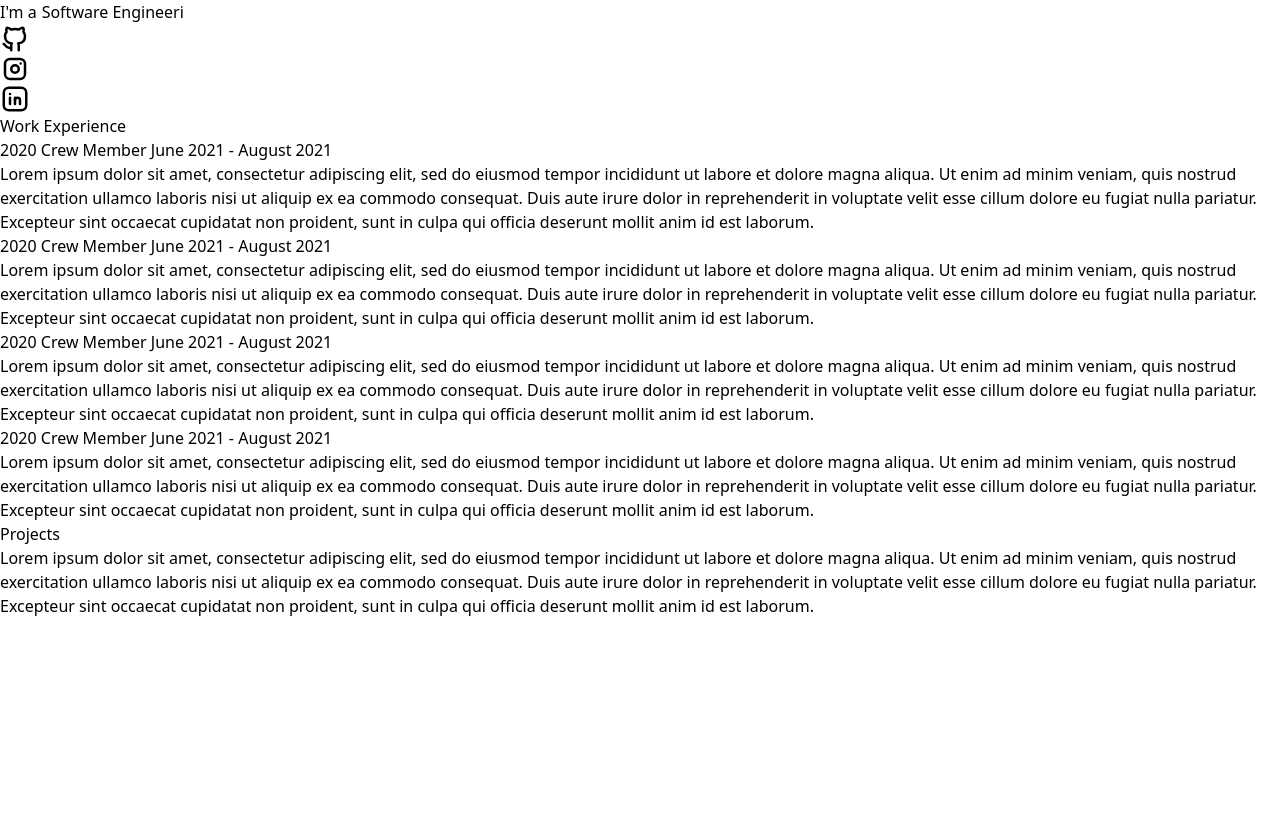
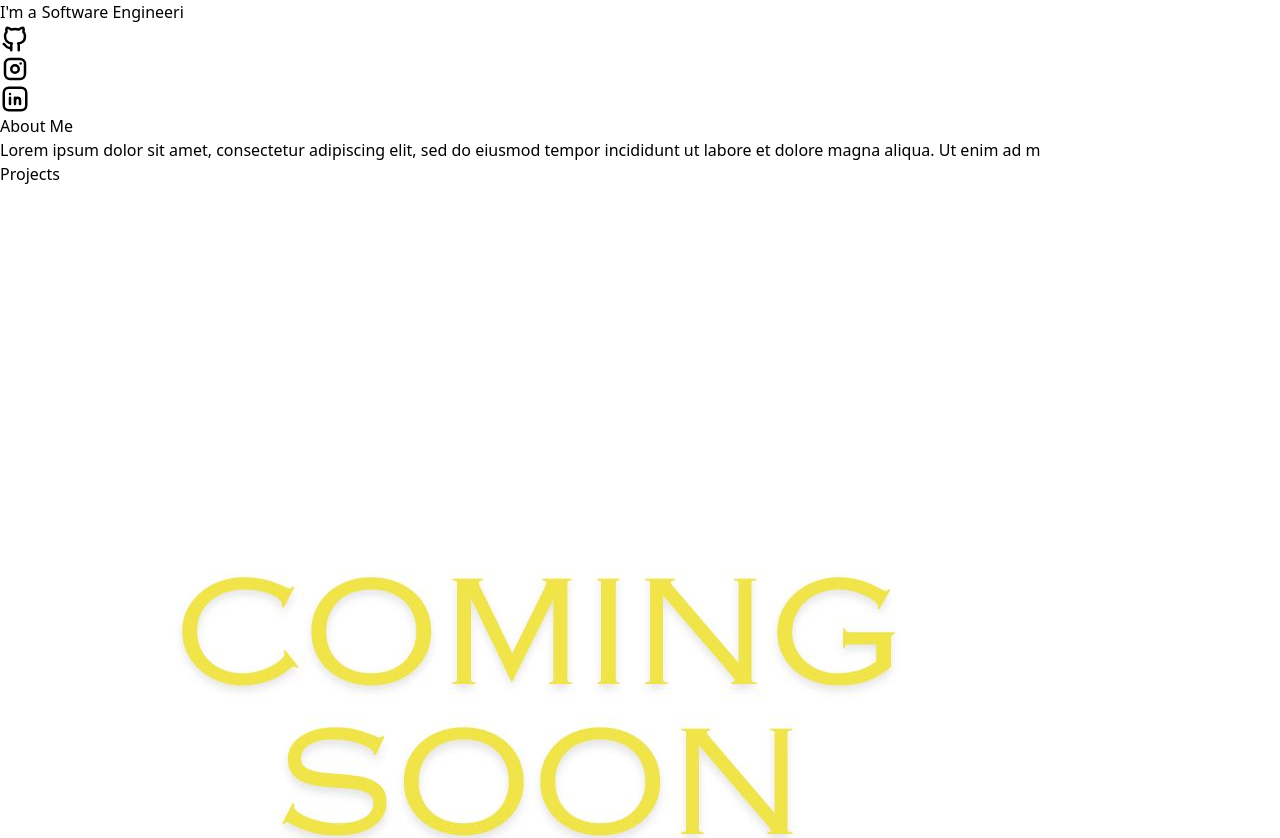
Before and after one commit to arryllopez/portfolio-lawrenceLopez, a React (Vite) app: page / in a window 1280 px wide. Shown: the part 428-1266 px from the top of the page. Built offline with nearby package versions, Linux system fonts and the light colour scheme.

Commit message:
added an about me section, imported framer motion and used scroll reveal animation

```diff
--- a/src/App.jsx
+++ b/src/App.jsx
@@ -4,6 +4,7 @@ import Main from './components/Main'
 import Work from './components/Work'
 import Projects from './components/Projects'
 import Contact from './components/Contact'
+import AboutMe from './components/About'
 
 
 function App() {
@@ -11,8 +12,11 @@ function App() {
     <div>
       <Sidenav />
       <Main/>
+      <AboutMe />
+      <Projects/>
+
       <Work />
-      <Projects />
+
       <Contact />
     </div>
   )
--- /dev/null
+++ b/src/components/About.jsx
@@ -0,0 +1,54 @@
+import React from 'react'
+import {motion} from 'framer-motion'
+
+//initializing index values for framer motion animation
+var index = 1
+var index2 = 2
+
+const fadeInAnimationVariants =
+{
+  initial : {
+    opacity : 0,
+    y:100
+  },
+  animate :  (index) => ({
+    opacity : 1,
+    y : 0,
+    transition : {
+    delay : 0.05 * index,
+    },
+  }),
+}
+
+
+const aboutMe = () => {
+  return (
+    <div id = 'about' className  = 'max-w-[1040px] m-auto md:pl-20 p-4 py-16' >
+
+      <motion.h1
+      className = 'text-4xl font-bold text-center text-[#cc5500]'
+      variants = {fadeInAnimationVariants}
+      initial = "initial"
+      whileInView = "animate"
+       viewport = {{
+         once : true,
+       }}
+       custom = {index}
+      > About Me </motion.h1>
+
+      <motion.p
+       variants = {fadeInAnimationVariants}
+       initial = "initial"
+       whileInView = "animate"
+        viewport = {{
+          once : true,
+        }}
+        custom = {index2}
+      className = 'text-align:left py-8'>
+      Lorem ipsum dolor sit amet, consectetur adipiscing elit, sed do eiusmod tempor incididunt ut labore et dolore magna aliqua. Ut enim ad m
+      </motion.p>
+    </div>
+  )
+}
+
+export default aboutMe
--- a/src/components/Main.jsx
+++ b/src/components/Main.jsx
@@ -27,8 +27,8 @@ const Main = () => {
             />
           </h2>
           <div className = 'flex justify-between pt-6 max-w-[200px] w-full'>
-            <IconBrandGithub className = 'cursor-pointer hover:scale-110'  size = {30} />
-            <IconBrandInstagram className = 'cursor-pointer hover:scale-110' size = {30} />
+            <a href = "https://github.com/arryllopez"> <IconBrandGithub className = 'cursor-pointer hover:scale-110'  size = {30} />  </a>
+            <a href = "https://www.instagram.com/arryllopez_/?hl=en"> <IconBrandInstagram className = 'cursor-pointer hover:scale-110' size = {30} /> </a>
             <IconBrandLinkedin className = 'cursor-pointer hover:scale-110'  size = {30} />
           </div>
         </div>
--- a/src/components/ProjectItem.jsx
+++ b/src/components/ProjectItem.jsx
@@ -2,7 +2,7 @@ import React from 'react'
 
 const ProjectItem = ({img,title}) => {
   return (
-      <div className = 'relative flex items-center justify-center h-auto w-full shadow-xl shadow-gray-400 rounded-xl group hover:bg-gradient-to-r from-gray-200 to-[#cc5500] hover:scale-110'>
+      <div className = 'relative flex items-center justify-center h-auto w-full shadow-xl shadow-gray-400 rounded-xl group hover:bg-gradient-to-r from-gray-200 to-[#cc5500] hover:scale-105'>
         <img src = {img} alt = "/" className = 'rounded-xl group-hover:opacity-10' />
         <div className = 'hidden group-hover:block absolute top-[50%] left-[50%] translate-x-[-50%] translate-y-[-50%]'>
           <h3 className = 'text-2xl font-bold text-white tracking-wider text-center'>
--- a/src/components/Projects.jsx
+++ b/src/components/Projects.jsx
@@ -7,10 +7,7 @@ const Projects = () => {
   return (
     <div id = 'projects' className  = 'max-w-[1040px] m-auto md:pl-20 p-4 py-16' >
         <h1 className = 'text-4xl font-bold text-center text-[#cc5500]'>Projects</h1>
-        <p className = 'text-center py-8'>
-        Lorem ipsum dolor sit amet, consectetur adipiscing elit, sed do eiusmod tempor incididunt ut labore et dolore magna aliqua. Ut enim ad minim veniam, quis nostrud exercitation ullamco laboris nisi ut aliquip ex ea commodo consequat. Duis aute irure dolor in reprehenderit in voluptate velit esse cillum dolore eu fugiat nulla pariatur. Excepteur sint occaecat cupidatat non proident, sunt in culpa qui officia deserunt mollit anim id est laborum.
-        </p>
-        <div className = 'grid sm:grid-cols-2 gap-12 m:grid-col'>
+        <div className = 'grid sm:grid-cols-2 gap-12 m:grid-col py-8'>
           <ProjectItem img = {comingSoon} title = 'Coming Soon'/>
           <ProjectItem img = {comingSoon} title = 'Coming Soon'/>
           <ProjectItem img = {comingSoon} title = 'Coming Soon'/>
--- a/src/components/Work.jsx
+++ b/src/components/Work.jsx
@@ -4,7 +4,7 @@ import Workitem from './WorkItem'
 
 const data = [
         {
-            year: '2020' ,
+            year: '2024' ,
             title : 'Crew Member',
             duration : 'June 2021 - August 2021',
             details : 'Lorem ipsum dolor sit amet, consectetur adipiscing elit, sed do eiusmod tempor incididunt ut labore et dolore magna aliqua. Ut enim ad minim veniam, quis nostrud exercitation ullamco laboris nisi ut aliquip ex ea commodo consequat. Duis aute irure dolor in reprehenderit in voluptate velit esse cillum dolore eu fugiat nulla pariatur. Excepteur sint occaecat cupidatat non proident, sunt in culpa qui officia deserunt mollit anim id est laborum.'
```
